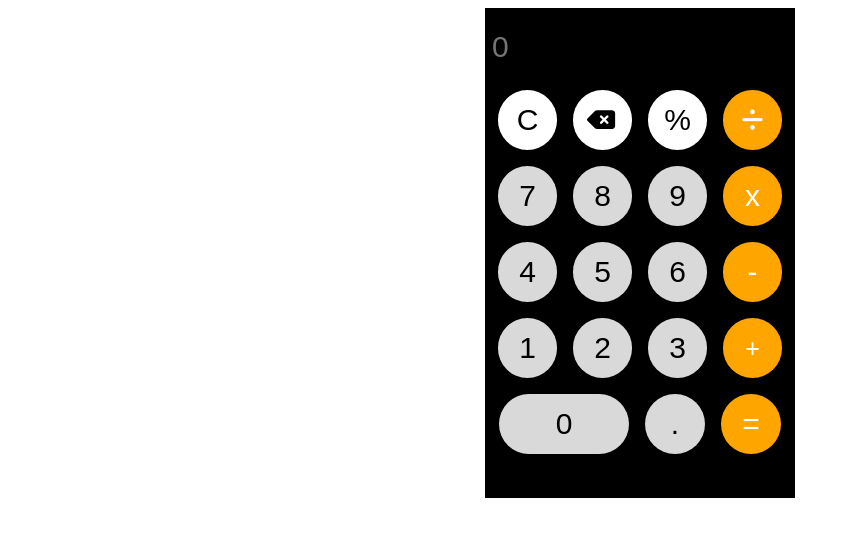
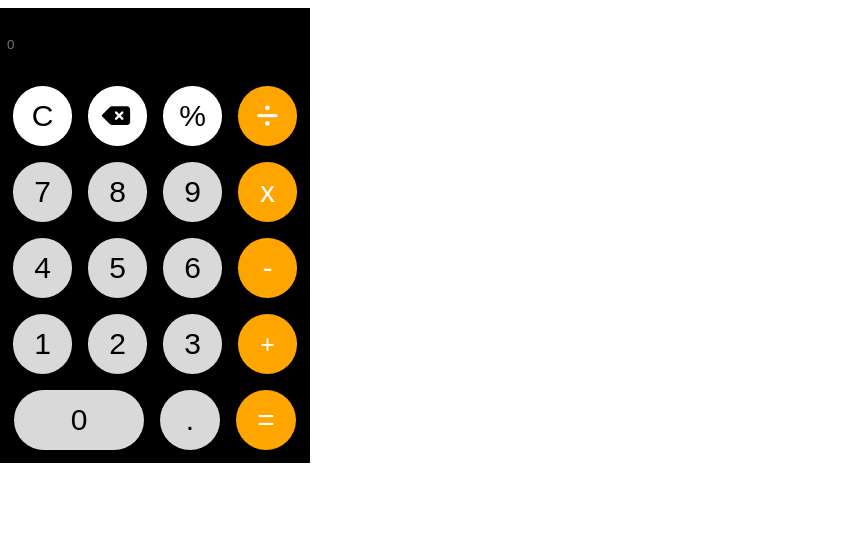
Before and after one commit to 123prasan/simplecalculator, a plain HTML site: page index.html in a window 1280 px wide. Shown: the whole page, without its empty margins (0-858 px from the left). Drawn offline with Linux system fonts and the light colour scheme.

Commit message:
Update style.css

```diff
--- a/style.css
+++ b/style.css
@@ -2,15 +2,15 @@ body{
     margin: 0;
     padding: 0;
     display: flex;
-    justify-content: center;
-    align-items: center;
+    /* justify-content: center; */
+    /* align-items: center; */
     /* background-color: rgb(255, 255, 255); */
 }
 .layout{
     display:flex;
     flex-direction: column;
     width: 300px;
-    height: 480px;
+    height: 445px;
     background-color: rgb(0, 0, 0);
     border: 5px solid;
     /* border-radius:15px; */
@@ -31,13 +31,13 @@ body{
 
     border-top-right-radius: 15px;
     border-top-left-radius: 15px;
-    font-size: 30px;
+
     /* direction: rtl; */
     /* width: 20px; */
     background-color: rgb(0, 0, 0);
     transition-duration: 200s;
     transition-delay: 0ms;
-
+    height:65px;
 }
 .output2{
     transition-duration: 200ms;
```
